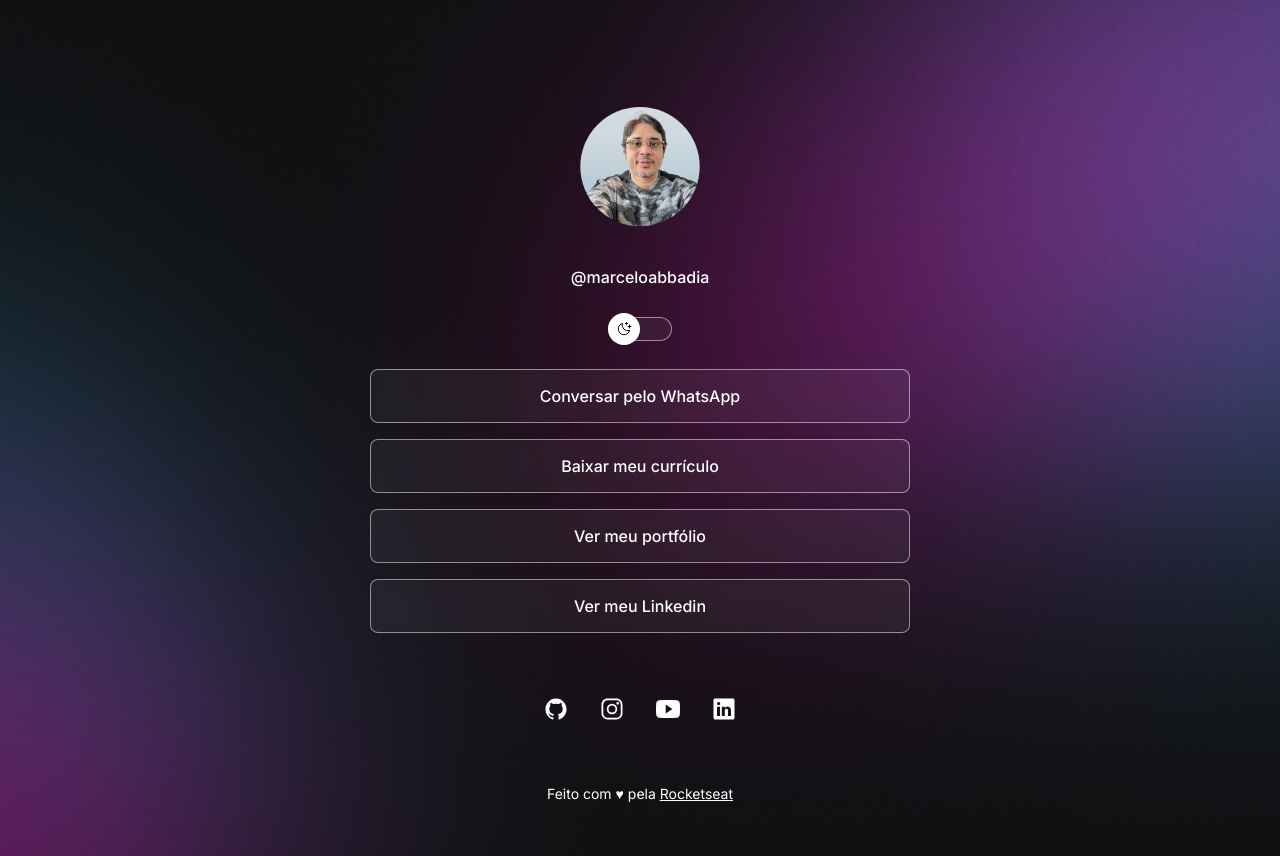
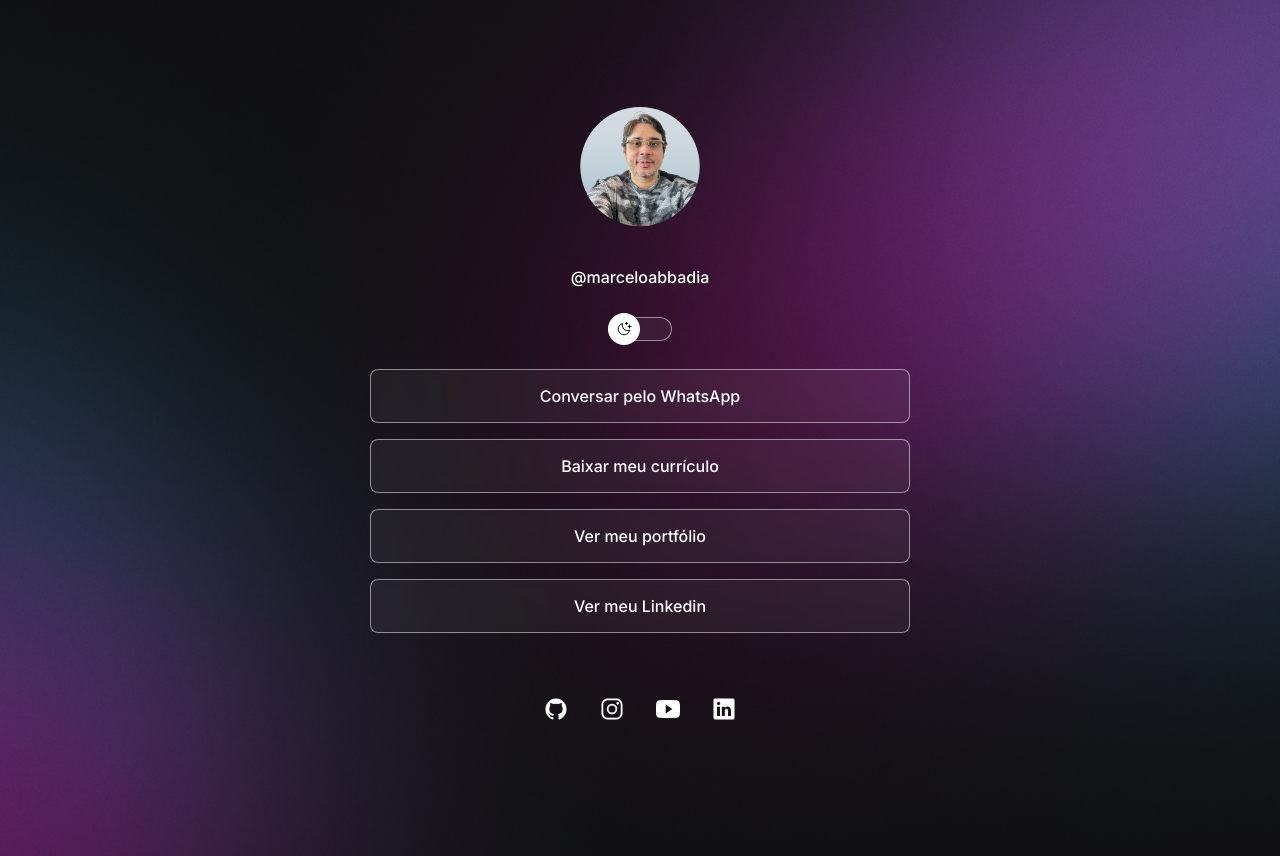
Before and after one commit to marceloabbadia/Proj-dev-Rockseat, a plain HTML site: page index.html in a window 1280 px wide. Drawn offline with nearby package versions, Linux system fonts and the light colour scheme.

Commit message:
ajustes finais a pagina

```diff
--- a/index.html
+++ b/index.html
@@ -71,10 +71,6 @@
           ><ion-icon name="logo-linkedin"></ion-icon
         ></a>
       </div>
-
-      <footer>
-        Feito com ♥ pela <a href="https://rocketseat.com.br/">Rocketseat</a>
-      </footer>
     </div>
 
     <script
```
